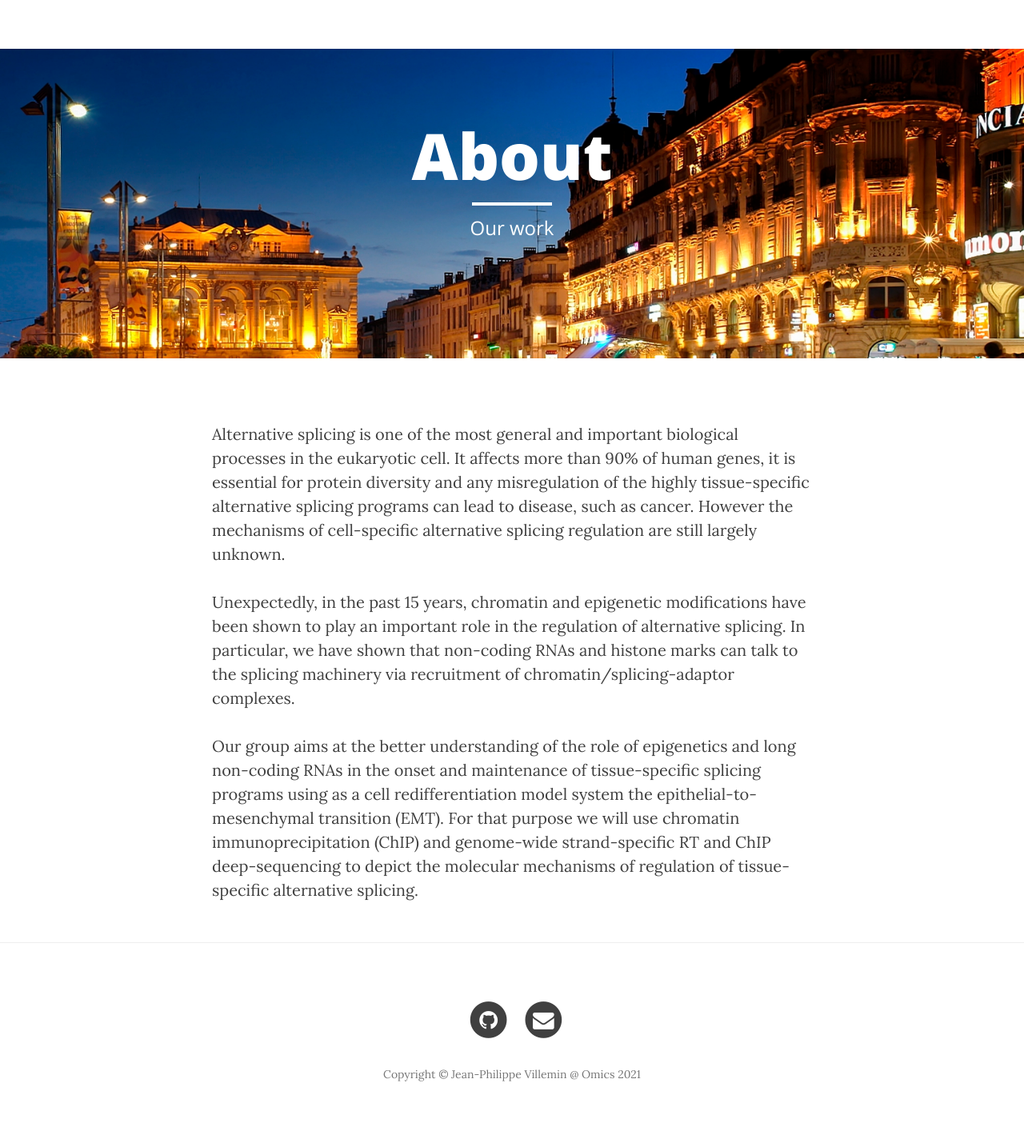
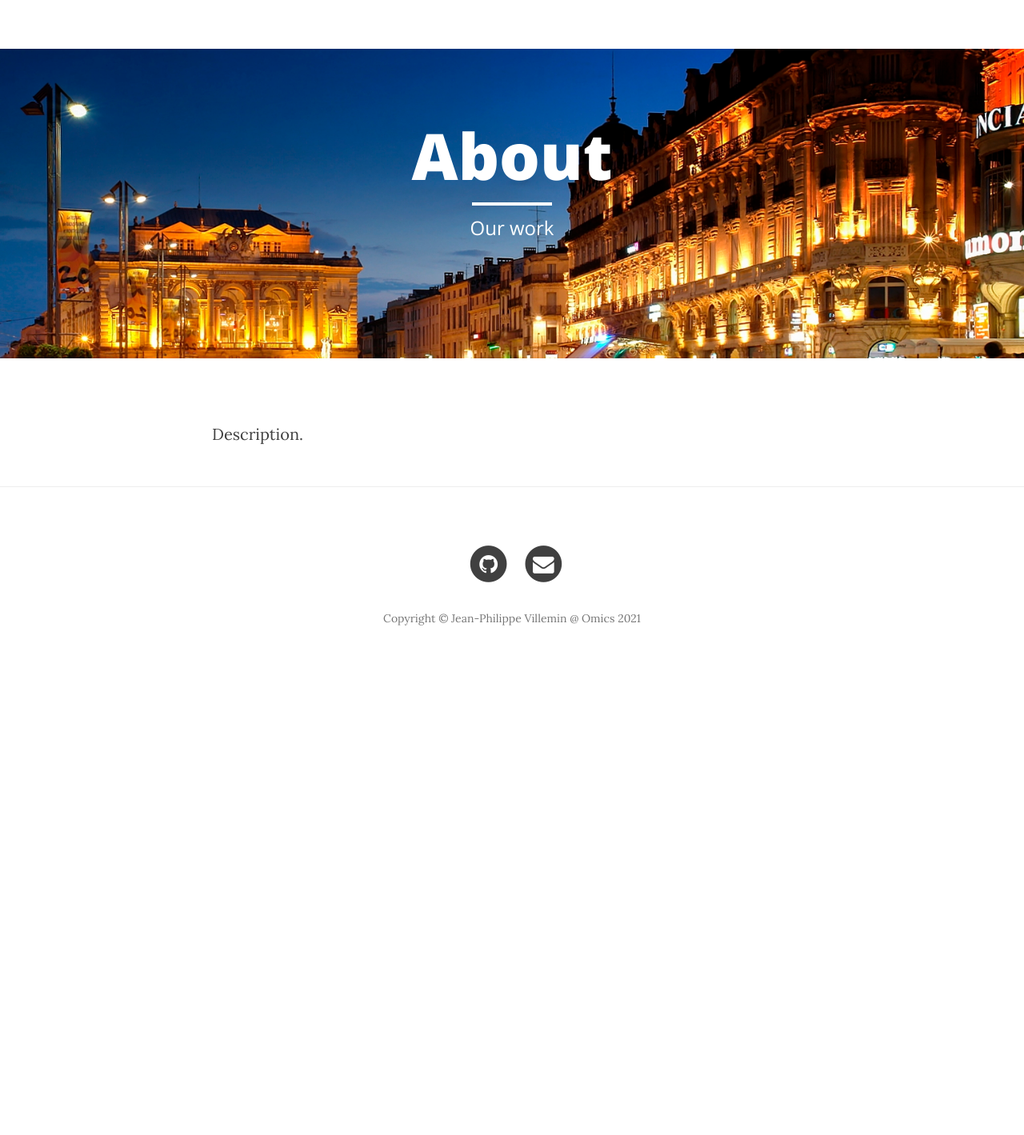
Before and after one commit to Omics-consulting/montpellier, a Jekyll site: the page built from about.md, in a window 1280 px wide. Shown: the whole page at 80% size. Built offline with Jekyll 4.4.1, drawn with Linux system fonts in a browser that asks for light colours; nearby versions of some CDN libraries; after the commit the page ends 900 px from its top, so only the background shows below that.

Commit message:
Update about.md

```diff
--- a/about.md
+++ b/about.md
@@ -6,9 +6,4 @@ description: "Our work"
 header-img: "img/about-bg.jpg"
 ---
 
-Alternative splicing is one of the most general and important biological processes in the eukaryotic cell. It affects more than 90% of human genes, it is essential for protein diversity and any misregulation of the highly tissue-specific alternative splicing programs can lead to disease, such as cancer. However the mechanisms of cell-specific alternative splicing regulation are still largely unknown.
-
-Unexpectedly, in the past 15 years, chromatin and epigenetic modifications have been shown to play an important role in the regulation of alternative splicing.
-In particular, we have shown that non-coding RNAs and histone marks can talk to the splicing machinery via recruitment of chromatin/splicing-adaptor complexes.
-
-Our group aims at the better understanding of the role of epigenetics and long non-coding RNAs in the onset and maintenance of tissue-specific splicing programs using as a cell redifferentiation model system the epithelial-to-mesenchymal transition (EMT). For that purpose we will use chromatin immunoprecipitation (ChIP) and genome-wide strand-specific RT and ChIP deep-sequencing to depict the molecular mechanisms of regulation of tissue-specific alternative splicing.
+Description.
```
